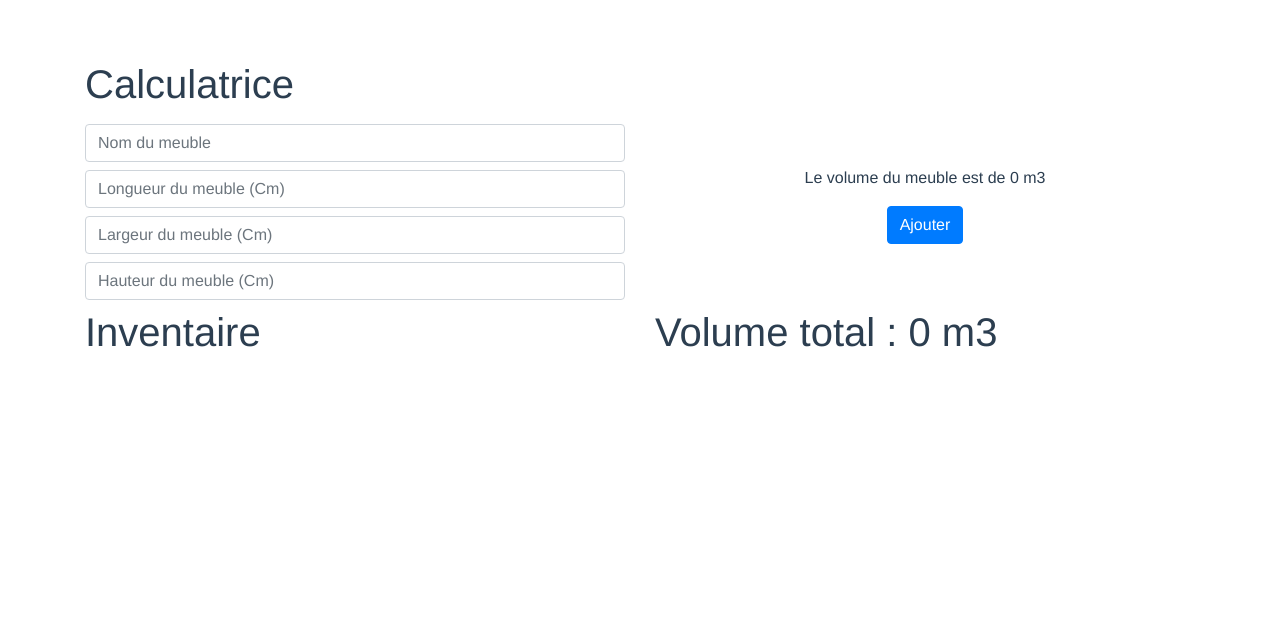
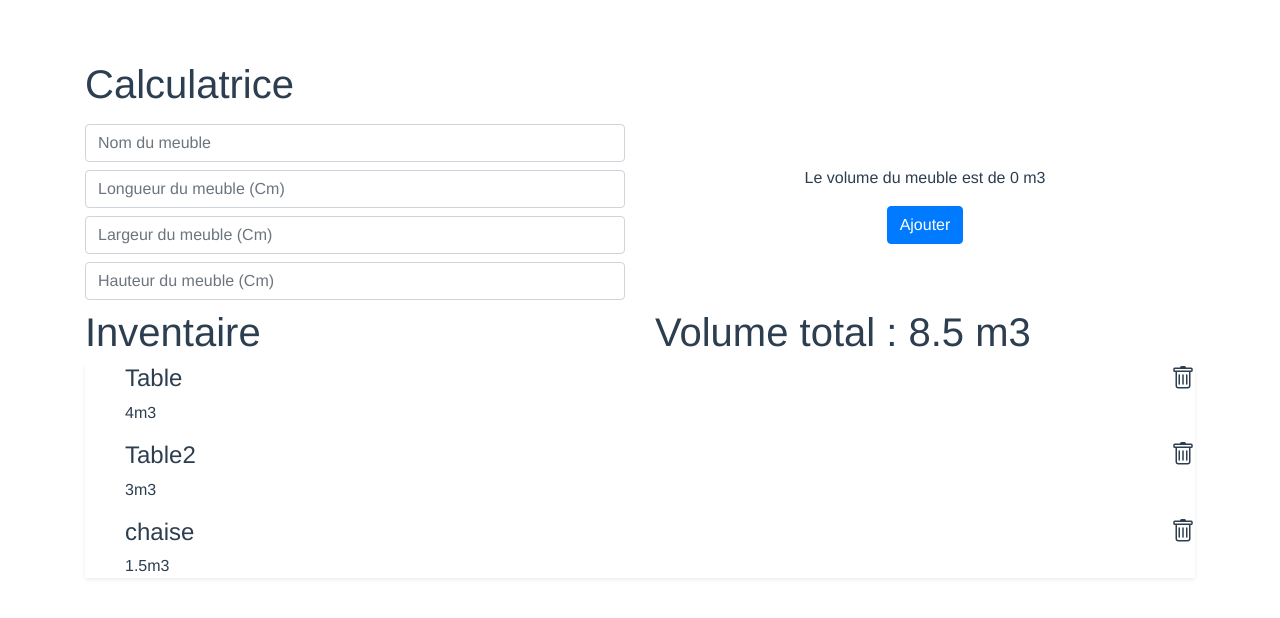
Before and after one commit to Vaillant-g/nextories_test_vuejs, a Vue app in the folder inventaire/: page / in a window 1280 px wide. Shown: the top 618 px of the page. Built offline with nearby package versions, Linux system fonts and the light colour scheme.

Commit message:
fix warnings & exercice 5

```diff
--- a/inventaire/src/App.vue
+++ b/inventaire/src/App.vue
@@ -22,7 +22,29 @@ export default {
   },
   data: function() {
     return {
-      liste: []
+      liste: [
+        {
+          hauteur: "100",
+          id: "Table4",
+          largeur: "200",
+          longueur: "200",
+          nom: "Table"
+        },
+        {
+          hauteur: "100",
+          id: "Table23",
+          largeur: "100",
+          longueur: "300",
+          nom: "Table2"
+        },
+        {
+          hauteur: "100",
+          id: "chaise1.5",
+          largeur: "100",
+          longueur: "150",
+          nom: "chaise"
+        }
+      ]
     };
   }
 };
--- a/inventaire/src/components/Calculatrice.vue
+++ b/inventaire/src/components/Calculatrice.vue
@@ -123,7 +123,7 @@ export default {
       } else {
         alert("Veuillez remplir toutes les informations du meuble.");
       }
-      // console.log(this.liste);
+      console.log(this.liste);
     }
   }
 };
--- a/inventaire/src/components/Inventaire.vue
+++ b/inventaire/src/components/Inventaire.vue
@@ -10,7 +10,20 @@
       <div class="liste_meubles">
         <ul id="example-1">
           <li v-for="item in liste" :key="item.id">
-            <h4>{{ item.nom }}</h4>
+            <h4>
+              {{ item.nom }}
+              <span class="float_right">
+                <b-icon
+                  icon="trash"
+                  v-on:click="
+                    liste.splice(
+                      liste.findIndex(x => x.id === item.id),
+                      1
+                    )
+                  "
+                ></b-icon
+              ></span>
+            </h4>
             <p>{{ volume(item) + "m3" }}</p>
           </li>
         </ul>
@@ -60,4 +73,8 @@ li {
 .liste_meubles {
   box-shadow: 0 0.125rem 0.25rem rgba(0, 0, 0, 0.075) !important;
 }
+
+.float_right {
+  float: right;
+}
 </style>
```
